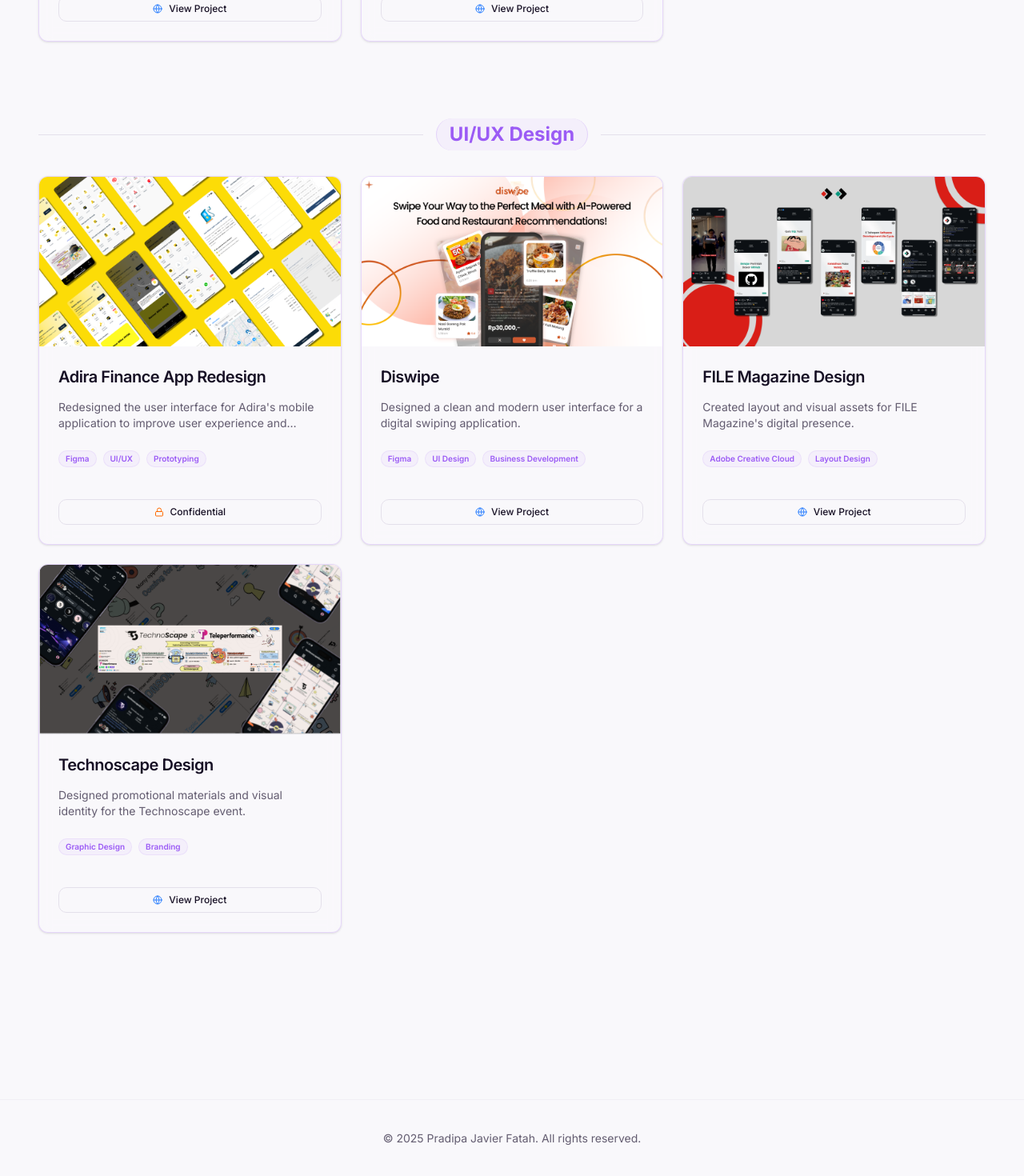
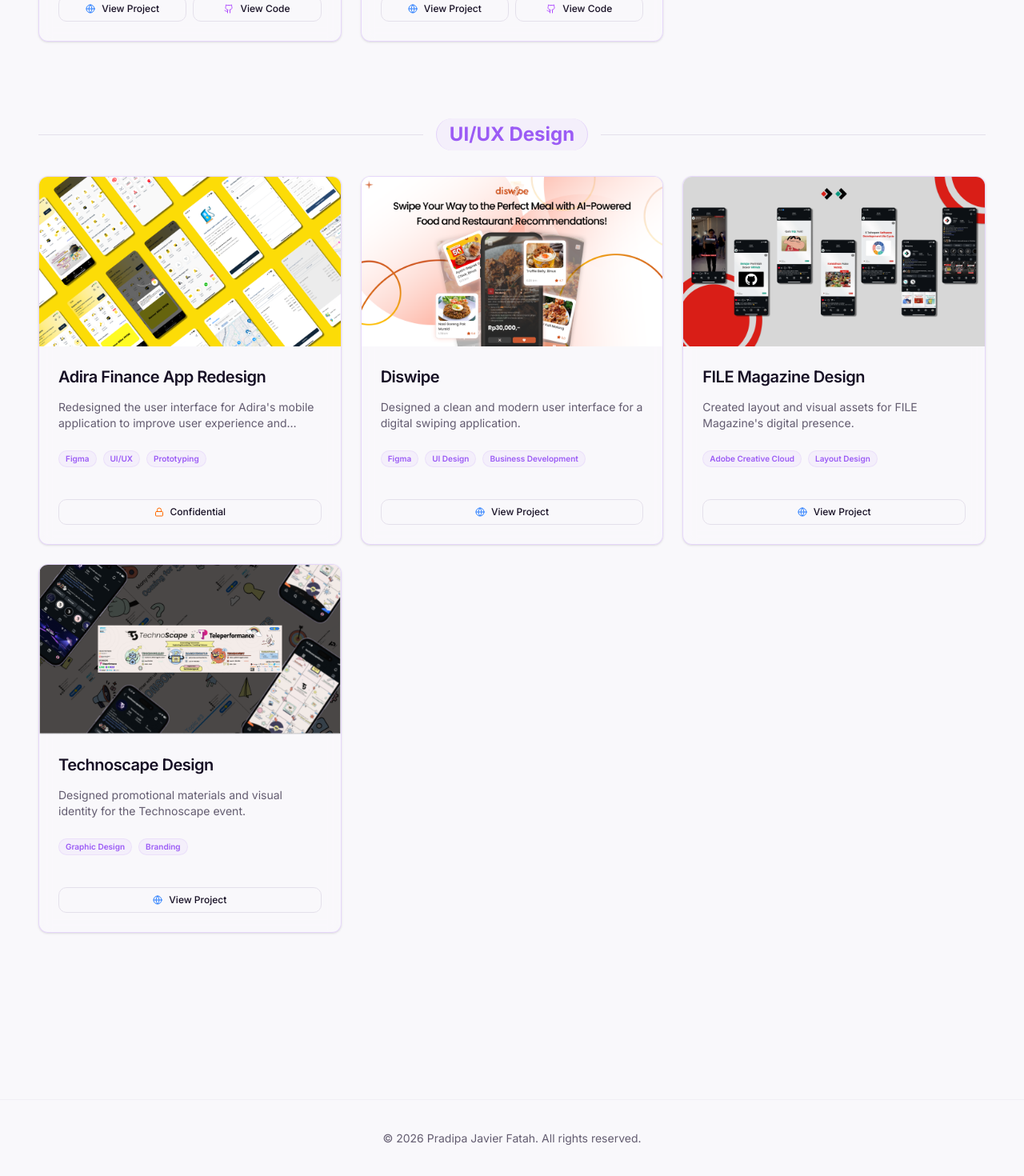
Before and after one commit to PradipaJavierFatah/PradipaPortofolioNextJs, a Next.js app: page /projects in a window 1280 px wide. Shown: the part 1719-3189 px from the top of the page at 80% size. Built offline with nearby package versions, Linux system fonts and the light colour scheme.

Commit message:
feat: improve project cards, update repositories, and set light theme as default

```diff
--- a/src/app/layout.tsx
+++ b/src/app/layout.tsx
@@ -28,8 +28,8 @@
             <body className={cn(inter.variable, "min-h-screen bg-background font-sans antialiased selection:bg-orange-500 selection:text-white")}>
                 <ThemeProvider
                     attribute="class"
-                    defaultTheme="system"
-                    enableSystem
+                    defaultTheme="light"
+                    enableSystem={false}
                     disableTransitionOnChange
                 >
                     <LanguageProvider>
--- a/src/components/layout/footer.tsx
+++ b/src/components/layout/footer.tsx
@@ -11,7 +11,7 @@
         <footer className="border-t border-border/40 bg-background">
             <div className="container flex items-center justify-center h-24 py-10 md:py-0">
                 <p className="text-center text-sm leading-loose text-muted-foreground">
-                    &copy; 2025 Pradipa Javier Fatah. All rights reserved.
+                    &copy; 2026 Pradipa Javier Fatah. All rights reserved.
                 </p>
             </div>
         </footer>
--- a/src/components/sections/featured-projects.tsx
+++ b/src/components/sections/featured-projects.tsx
@@ -206,14 +206,24 @@
                         </div>
                     </Button>
                 ) : (
+                    <>
                         <Button size="sm" variant="outline" className="flex-1 group h-8 text-xs" asChild>
                             <Link href={project.link} target="_blank" className="flex flex-row items-center justify-center gap-2">
                                 <Globe className="h-3 w-3 text-blue-500 group-hover:text-blue-600" />
                                 <span>{t.projects.viewProject}</span>
                             </Link>
                         </Button>
+
+                        {project.github && project.github !== "#" && (
+                            <Button size="sm" variant="outline" className="flex-1 group h-8 text-xs" asChild>
+                                <Link href={project.github} target="_blank" className="flex flex-row items-center justify-center gap-2">
+                                    <Github className="h-3 w-3 text-purple-500 group-hover:text-purple-600" />
+                                    <span>{t.projects.viewCode}</span>
+                                </Link>
+                            </Button>
                         )}
-
+                    </>
+                )}
             </CardFooter>
         </Card>
     );
--- a/src/components/sections/hero-section.tsx
+++ b/src/components/sections/hero-section.tsx
@@ -156,9 +156,8 @@
                                 PHOTO CONTAINER
                                 Changed from rounded-full to rounded-[2.5rem] (Square with soft corners)
                              */}
-                            <div className="relative w-72 h-72 sm:w-96 sm:h-96 rounded-[2.5rem] overflow-hidden border-2 border-primary/20 shadow-2xl shadow-primary/10 rotate-3 hover:rotate-0 transition-transform duration-500">
-
-                                <div className="w-full h-full bg-zinc-800 flex items-center justify-center relative">
+                            <div className="relative w-72 sm:w-96 bg-white p-3 sm:p-4 pb-16 sm:pb-24 rounded-sm shadow-[0_20px_50px_rgba(0,0,0,0.2)] rotate-3 hover:rotate-0 transition-all duration-500 border border-zinc-100">
+                                <div className="relative aspect-square w-full overflow-hidden bg-zinc-900 ring-1 ring-black/5">
                                     <Image
                                         src="/images/profileDipa2.jpg"
                                         alt="Pradipa Javier Fatah"
@@ -166,6 +165,10 @@
                                         className="object-cover scale-[1.35] hover:scale-[1.4] transition-transform duration-500"
                                         priority
                                     />
+                                </div>
+                                <div className="absolute inset-0 pointer-events-none bg-gradient-to-tr from-transparent via-transparent to-white/10" />
+                                <div className="absolute bottom-4 left-0 right-0 text-center select-none">
+                                    <p className="text-zinc-400 font-serif italic text-sm sm:text-base opacity-40">Pradipa Javier Fatah</p>
                                 </div>
                             </div>
 
--- a/src/lib/dictionary.ts
+++ b/src/lib/dictionary.ts
@@ -85,7 +85,7 @@
             instagram: "https://www.instagram.com/pprraaddiippaa/",
             linkedin: "https://www.linkedin.com/in/pradipajavierfatah/",
             github: "https://github.com/PradipaJavierFatah",
-            cv: "https://drive.google.com/file/d/16RrLpuy9ROCiSSmoI0n12arhHZXBcoQ-/view?usp=sharing",
+            cv: "https://docs.google.com/document/d/1cVlXhGIh8SQMEH_Gtc0HiWqO84P9mOwZyrCkzGgEuNI/edit?usp=sharing",
         },
         projects: {
             title: "Projects",
@@ -112,7 +112,7 @@
                     description: "Extracted patterns and insights from large datasets using advanced data mining techniques.",
                     techStack: ["Python", "Pandas", "Scikit-learn"],
                     link: "https://steadfast-beard-007.notion.site/Data-Mining-213e97aa4e8a8034b1c3ed93a81f5e7f",
-                    github: "#",
+                    github: "https://github.com/PradipaJavierFatah/Diabetes_Predictive_Analytics",
                     image: "/images/Portofolio_DataMining.png",
                 },
                 {
@@ -129,16 +129,16 @@
                     title: "Sistem Layanan Penyaluran Sampah (SILAP)",
                     description: "A comprehensive reporting system dashboard for managing data analytics and generating insights.",
                     techStack: ["Next.js", "TypeScript", "Tailwind CSS", "Recharts"],
-                    link: "#",
-                    github: "#",
+                    link: "https://canva.link/yxa3qc8w6gdwg08",
+                    github: "https://github.com/chgnw/silap_2",
                     image: "/images/Portofolio_SILAP.png",
                 },
                 {
                     title: "Kawan Project",
                     description: "A web application designed to connect people and foster community engagement.",
                     techStack: ["React", "Node.js", "MongoDB"],
-                    link: "#",
-                    github: "#",
+                    link: "https://github.com/PradipaJavierFatah/kawan_project_v2",
+                    github: "https://github.com/PradipaJavierFatah/kawan_project_v2",
                     image: "/images/Portofolio_KawanProject.png",
                 }
             ],
@@ -291,7 +291,7 @@
             instagram: "https://www.instagram.com/pprraaddiippaa/",
             linkedin: "https://www.linkedin.com/in/pradipajavierfatah/",
             github: "https://github.com/PradipaJavierFatah",
-            cv: "https://drive.google.com/file/d/1t-r2kmtFKNNoYeTzi6sVxHe7-nLWJcYr/view?usp=sharing",
+            cv: "https://docs.google.com/document/d/1cVlXhGIh8SQMEH_Gtc0HiWqO84P9mOwZyrCkzGgEuNI/edit?usp=sharing",
         },
         projects: {
             title: "Proyek Unggulan",
@@ -317,8 +317,8 @@
                     title: "Proyek Data Mining",
                     description: "Mengekstrak pola dan wawasan dari kumpulan data besar menggunakan teknik data mining tingkat lanjut.",
                     techStack: ["Python", "Pandas", "Scikit-learn"],
-                    link: "#",
-                    github: "#",
+                    link: "https://steadfast-beard-007.notion.site/Data-Mining-213e97aa4e8a8034b1c3ed93a81f5e7f",
+                    github: "https://github.com/PradipaJavierFatah/Diabetes_Predictive_Analytics",
                     image: "/images/Portofolio_DataMining.png",
                 },
                 {
@@ -335,8 +335,8 @@
                     title: "Sistem Layanan Penyaluran Sampah (SILAP)",
                     description: "Dashboard sistem laporan komprehensif untuk mengelola analitik data dan menghasilkan wawasan.",
                     techStack: ["Next.js", "TypeScript", "Tailwind CSS", "Recharts"],
-                    link: "#",
-                    github: "#",
+                    link: "https://canva.link/yxa3qc8w6gdwg08",
+                    github: "https://github.com/chgnw/silap_2",
                     image: "/images/Portofolio_SILAP.png",
                 },
                 {
@@ -344,7 +344,7 @@
                     description: "Aplikasi web yang dirancang untuk menghubungkan orang-orang dan meningkatkan keterlibatan komunitas.",
                     techStack: ["React", "Node.js", "MongoDB"],
                     link: "https://github.com/PradipaJavierFatah/kawan_project_v2",
-                    github: "#",
+                    github: "https://github.com/PradipaJavierFatah/kawan_project_v2",
                     image: "/images/Portofolio_KawanProject.png",
                 }
             ],
```
Lines whose indentation alone changed are shown as unchanged.
